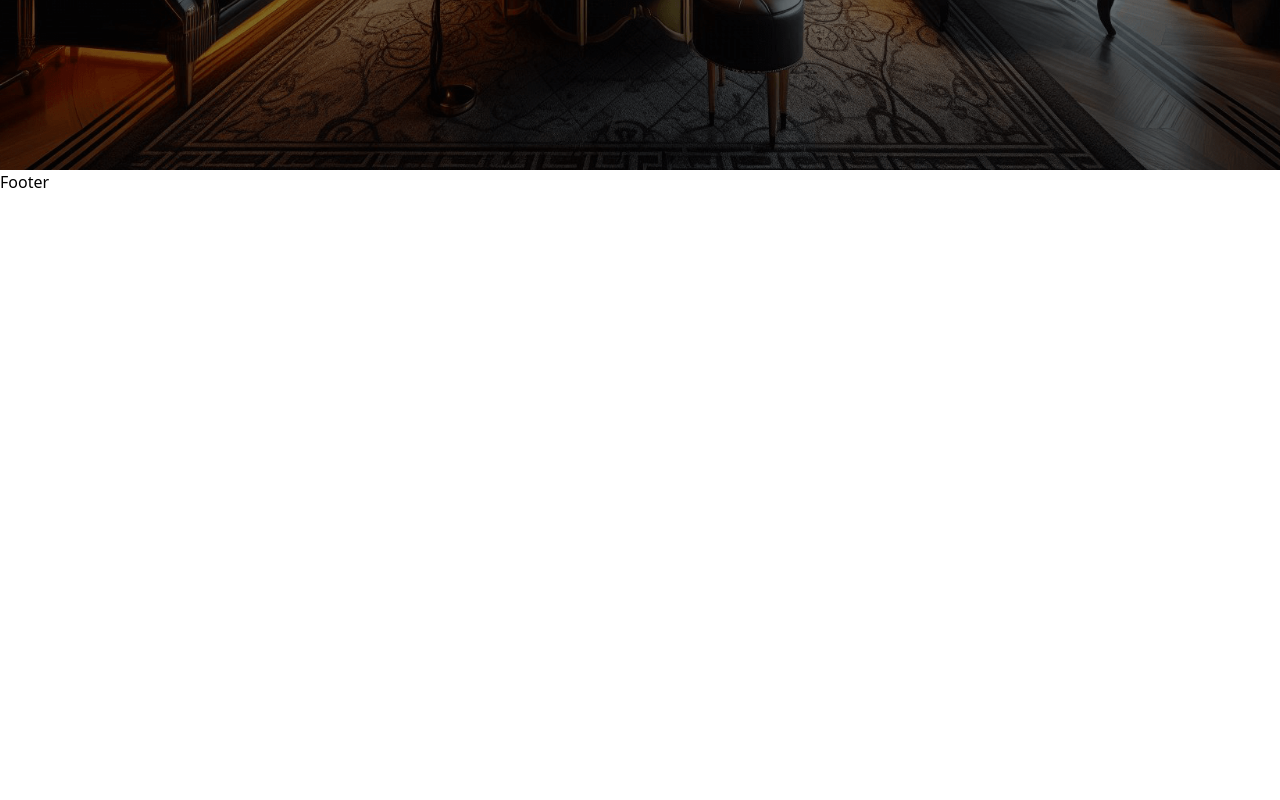
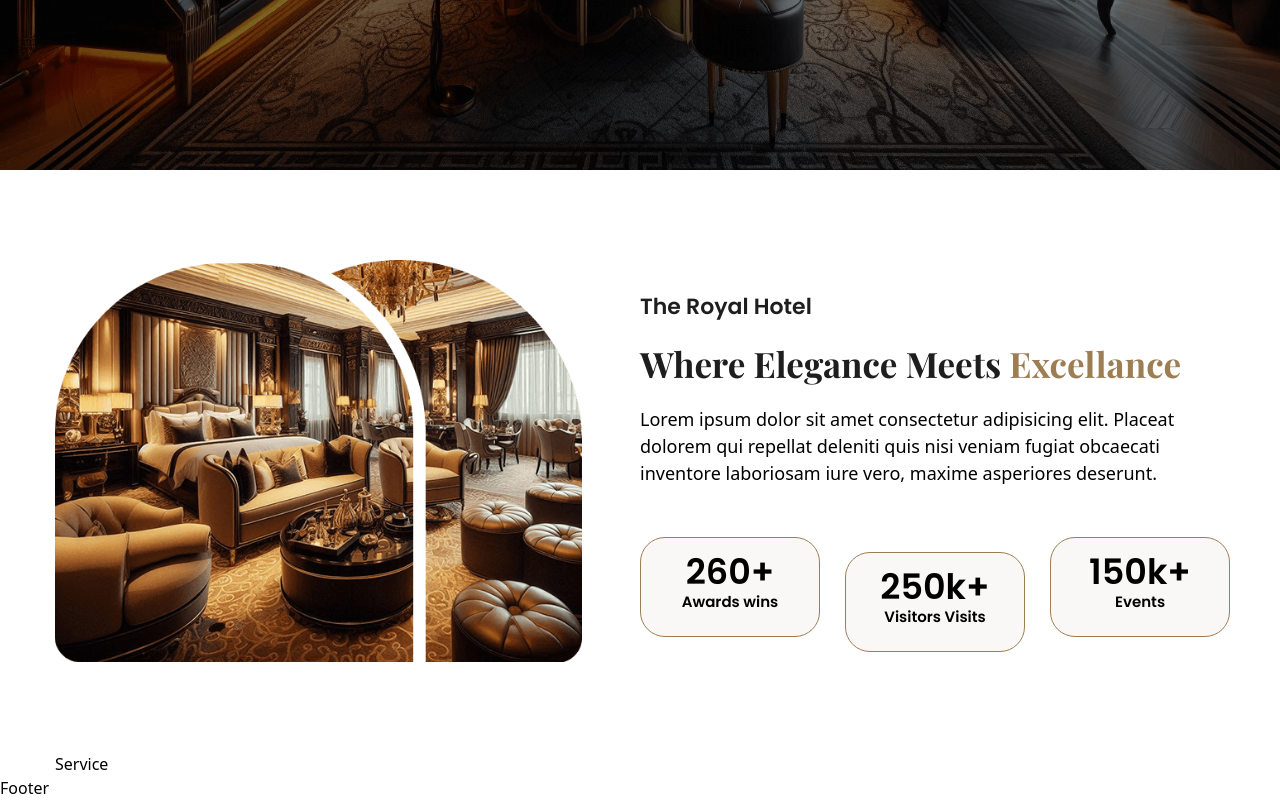
Before and after one commit to jakaria242/royalx, a React (Vite) app: page / in a window 1280 px wide. Shown: the part 630-1430 px from the top of the page. Before the commit the page ends 824 px from the top, so only its background shows below. Built offline with nearby package versions, Linux system fonts and the light colour scheme; a web font is replaced by a local one.

Commit message:
about section done

```diff
--- /dev/null
+++ b/src/components/ServiceCard.jsx
@@ -0,0 +1,9 @@
+import React from 'react'
+
+const ServiceCard = () => {
+  return (
+    <div>ServiceCard</div>
+  )
+}
+
+export default ServiceCard
--- a/src/layout/Navbar.jsx
+++ b/src/layout/Navbar.jsx
@@ -87,7 +87,7 @@ const Navbar = () => {
 
   return (
     <>
-      <nav className="py-3 bg-[#0000001f] w-[100%] fixed top-0 left-0 z-[999]">
+      <nav className="py-3 bg-[#00000049] w-[100%] fixed top-0 left-0 z-[999]">
         <div className="max-w-container mx-auto">
           <div className="flex justify-between gap-x-[70px] items-center">
             <div className="w-[200px]">
@@ -134,13 +134,13 @@ const Navbar = () => {
                               )}
                             </div>
                             {dropdownitem.subdrop && (
-                              <ul className="bg-white flex flex-col gap-y-3 p-5 absolute top-8 -right-5 translate-x-full opacity-0 invisible transition-all duration-200 group-hover/sub:visible group-hover/sub:opacity-100 group-hover/sub:top-0">
+                              <ul className="bg-[#545454] flex flex-col gap-y-3 p-5 absolute top-8 -right-5 translate-x-full opacity-0 invisible transition-all duration-200 group-hover/sub:visible group-hover/sub:opacity-100 group-hover/sub:top-0">
                                 {dropdownitem.subdrop.map(
                                   (subdropItem, subdropIndex) => (
                                     <li key={subdropIndex}>
                                       <Link
                                         href={subdropItem.subdropurl}
-                                        className="text-[15px] font-poppins font-medium text-[#df8033]"
+                                        className="text-[15px] font-poppins font-medium text-white"
                                       >
                                         {subdropItem.subdroptext}
                                       </Link>
--- /dev/null
+++ b/src/page/home/About.jsx
@@ -0,0 +1,60 @@
+import React from "react";
+import aboutpic from "../../assets/images/about-one.png";
+
+const About = () => {
+  return (
+    <div className="pt-[90px] pb-[70px]">
+      <div className="max-w-container mx-auto">
+        <div className="w-full flex justify-between">
+          <div className="w-[50%]">
+            <div className="w-[90%] ">
+              <picture>
+                <img
+                  className="w-full h-full object-cover"
+                  src={aboutpic}
+                  alt="Not Found"
+                />
+              </picture>
+            </div>
+          </div>
+          <div className="w-[50%]">
+            <div className="flex flex-col gap-[15px] py-[30px]">
+              <small className="text-[22px] text-[#1e1e1e] font-poppins font-semibold">
+                The Royal Hotel
+              </small>
+              <h2 className="text-[35px] text-[#1e1e1e] font-playfair font-bold">
+                Where Elegance Meets{" "}
+                <span className="text-[#9d7e54]">Excellance</span>
+              </h2>
+              <p className="text-[18px]">
+                Lorem ipsum dolor sit amet consectetur adipisicing elit. Placeat
+                dolorem qui repellat deleniti quis nisi veniam fugiat obcaecati
+                inventore laboriosam iure vero, maxime asperiores deserunt.
+              </p>
+              <div className="grid grid-cols-3 gap-[30px] mt-[35px]">
+                <p className="h-[100px] w-[180px] flex flex-col justify-center items-center py-[25px] px-[20px] bg-[rgb(157,126,84,0.05)] border border-[#9d7e54] rounded-[25px] text-[35px] text-center font-poppins font-semibold leading-[30px]">
+                  260+
+                  <span className="text-[15px] block font-poppins">
+                    Awards wins
+                  </span>
+                </p>
+                <p className="h-[100px] w-[180px] flex flex-col justify-center items-center py-[25px] px-[20px] bg-[rgb(157,126,84,0.05)] border border-[#9d7e54] rounded-[25px] text-[35px] text-center font-poppins font-semibold leading-[30px] mt-[15px]">
+                  250k+
+                  <span className="text-[15px] block font-poppins">
+                    Visitors Visits
+                  </span>
+                </p>
+                <p className="h-[100px] w-[180px] flex flex-col justify-center items-center py-[25px] px-[20px] bg-[rgb(157,126,84,0.05)] border border-[#9d7e54] rounded-[25px] text-[35px] text-center font-poppins font-semibold leading-[30px]">
+                  150k+
+                  <span className="text-[15px] block font-poppins">Events</span>
+                </p>
+              </div>
+            </div>
+          </div>
+        </div>
+      </div>
+    </div>
+  );
+};
+
+export default About;
--- a/src/page/home/Banner.jsx
+++ b/src/page/home/Banner.jsx
@@ -1,7 +1,7 @@
 import React from "react";
 import { Swiper, SwiperSlide } from "swiper/react";
 import "swiper/css";
-import { Autoplay, Parallax  } from "swiper/modules";
+import { Autoplay, Parallax } from "swiper/modules";
 
 // Import your images
 import bannerImage1 from "../../assets/images/hero-1.png";
@@ -13,10 +13,10 @@ const Banner = () => {
     <>
       <div>
         <Swiper
-        slidesPerView={1}
-        spaceBetween={0}
+          slidesPerView={1}
+          spaceBetween={0}
           loop={true}
-          autoplay={{ delay: 2500, }}
+          autoplay={{ delay: 2500 }}
           parallax={true}
           speed={1500}
           modules={[Autoplay, Parallax]}
@@ -28,15 +28,27 @@ const Banner = () => {
             >
               <div className="absolute inset-0 bg-black opacity-50 z-[2]"></div>
               <div className="absolute bottom-[25%] left-[95px] z-[3] flex flex-col gap-[16px] font-playfair">
-                <small data-swiper-parallax="-200" className="text-base text-white">
+                <small
+                  data-swiper-parallax="-200"
+                  className="text-base text-white"
+                >
                   Luxury Hotel & Restaurant
                 </small>
-                <h2 data-swiper-parallax="-300" className="text-[28px] text-white leading-9">
+                <h2
+                  data-swiper-parallax="-300"
+                  className="text-[28px] text-white leading-9"
+                >
                   Enjoy Your <span className="text-[#df8033]">Dream</span> Time
                   with <br />
                   <span className="text-[#df8033]">Luxury</span> Experience
                 </h2>
-                <p data-swiper-parallax="-400" className="text-[18px] text-white font-poppins">Call Now <span className="block text-[#df8033]">01905000715</span></p>
+                <p
+                  data-swiper-parallax="-400"
+                  className="text-[18px] text-white font-poppins"
+                >
+                  Call Now{" "}
+                  <span className="block text-[#df8033]">01905000715</span>
+                </p>
               </div>
             </div>
           </SwiperSlide>
@@ -47,15 +59,27 @@ const Banner = () => {
             >
               <div className="absolute inset-0 bg-black opacity-50 z-[2]"></div>
               <div className="absolute bottom-[25%] left-[95px] z-[3] flex flex-col gap-[16px] font-playfair">
-                <small data-swiper-parallax="-200" className="text-base text-white">
+                <small
+                  data-swiper-parallax="-200"
+                  className="text-base text-white"
+                >
                   Luxury Hotel & Restaurant
                 </small>
-                <h2 data-swiper-parallax="-300" className="text-[28px] text-white leading-9">
+                <h2
+                  data-swiper-parallax="-300"
+                  className="text-[28px] text-white leading-9"
+                >
                   Enjoy Your <span className="text-[#df8033]">Dream</span> Time
                   with <br />
                   <span className="text-[#df8033]">Luxury</span> Experience
                 </h2>
-                <p data-swiper-parallax="-400" className="text-[18px] text-white font-poppins">Call Now <span className="block text-[#df8033]">01905000715</span></p>
+                <p
+                  data-swiper-parallax="-400"
+                  className="text-[18px] text-white font-poppins"
+                >
+                  Call Now{" "}
+                  <span className="block text-[#df8033]">01905000715</span>
+                </p>
               </div>
             </div>
           </SwiperSlide>
@@ -66,15 +90,27 @@ const Banner = () => {
             >
               <div className="absolute inset-0 bg-black opacity-50 z-[2]"></div>
               <div className="absolute bottom-[25%] left-[95px] z-[3] flex flex-col gap-[16px] font-playfair">
-                <small data-swiper-parallax="-200" className="text-base text-white">
+                <small
+                  data-swiper-parallax="-200"
+                  className="text-base text-white"
+                >
                   Luxury Hotel & Restaurant
                 </small>
-                <h2 data-swiper-parallax="-300" className="text-[28px] text-white leading-9">
+                <h2
+                  data-swiper-parallax="-300"
+                  className="text-[28px] text-white leading-9"
+                >
                   Enjoy Your <span className="text-[#df8033]">Dream</span> Time
                   with <br />
                   <span className="text-[#df8033]">Luxury</span> Experience
                 </h2>
-                <p data-swiper-parallax="-400" className="text-[18px] text-white font-poppins">Call Now <span className="block text-[#df8033]">01905000715</span></p>
+                <p
+                  data-swiper-parallax="-400"
+                  className="text-[18px] text-white font-poppins"
+                >
+                  Call Now{" "}
+                  <span className="block text-[#df8033]">01905000715</span>
+                </p>
               </div>
             </div>
           </SwiperSlide>
--- a/src/page/home/Home.jsx
+++ b/src/page/home/Home.jsx
@@ -1,9 +1,15 @@
 import React from 'react'
 import Banner from './Banner'
+import About from './About'
+import Service from './Service'
 
 const Home = () => {
   return (
+    <>
     <Banner/>
+    <About/>
+    <Service/>
+    </>
   )
 }
 
--- /dev/null
+++ b/src/page/home/Service.jsx
@@ -0,0 +1,11 @@
+import React from 'react'
+
+const Service = () => {
+  return (
+    <div>
+        <div className='max-w-container mx-auto'>Service</div>
+    </div>
+  )
+}
+
+export default Service
```
